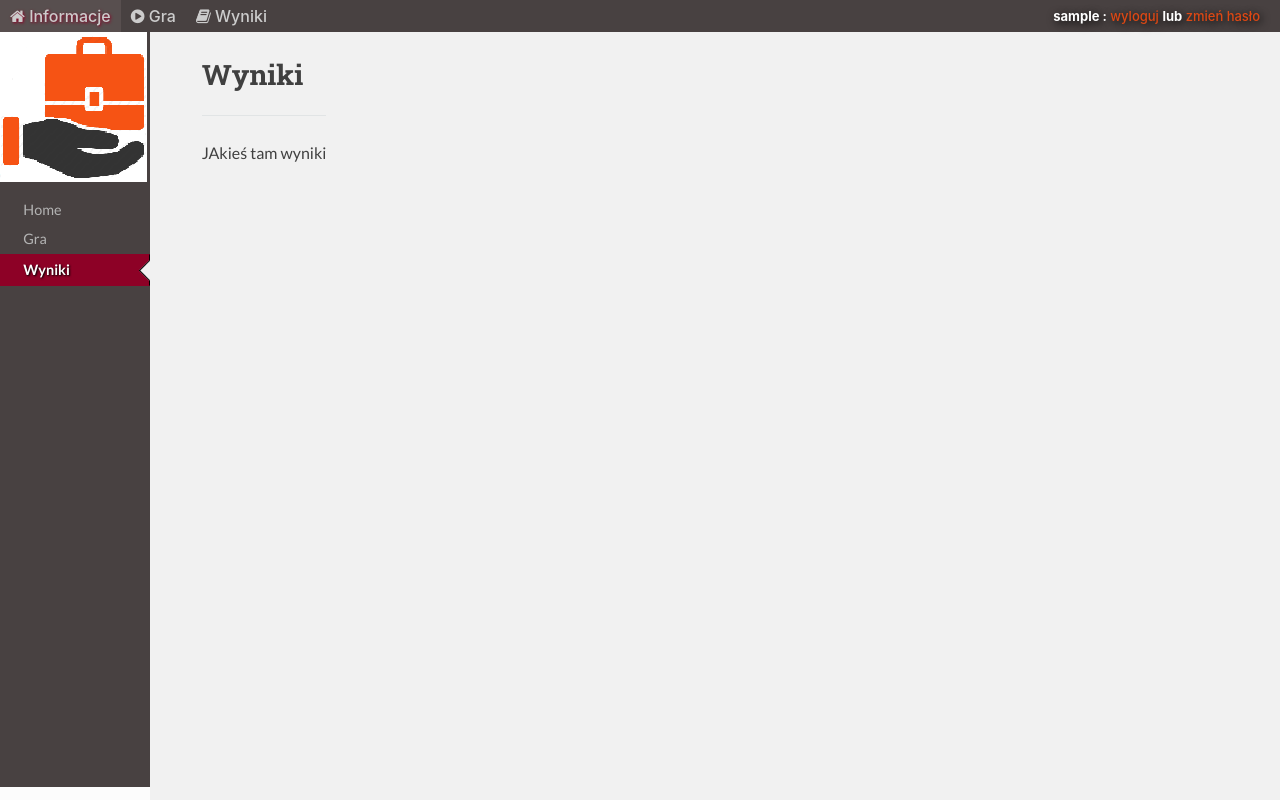
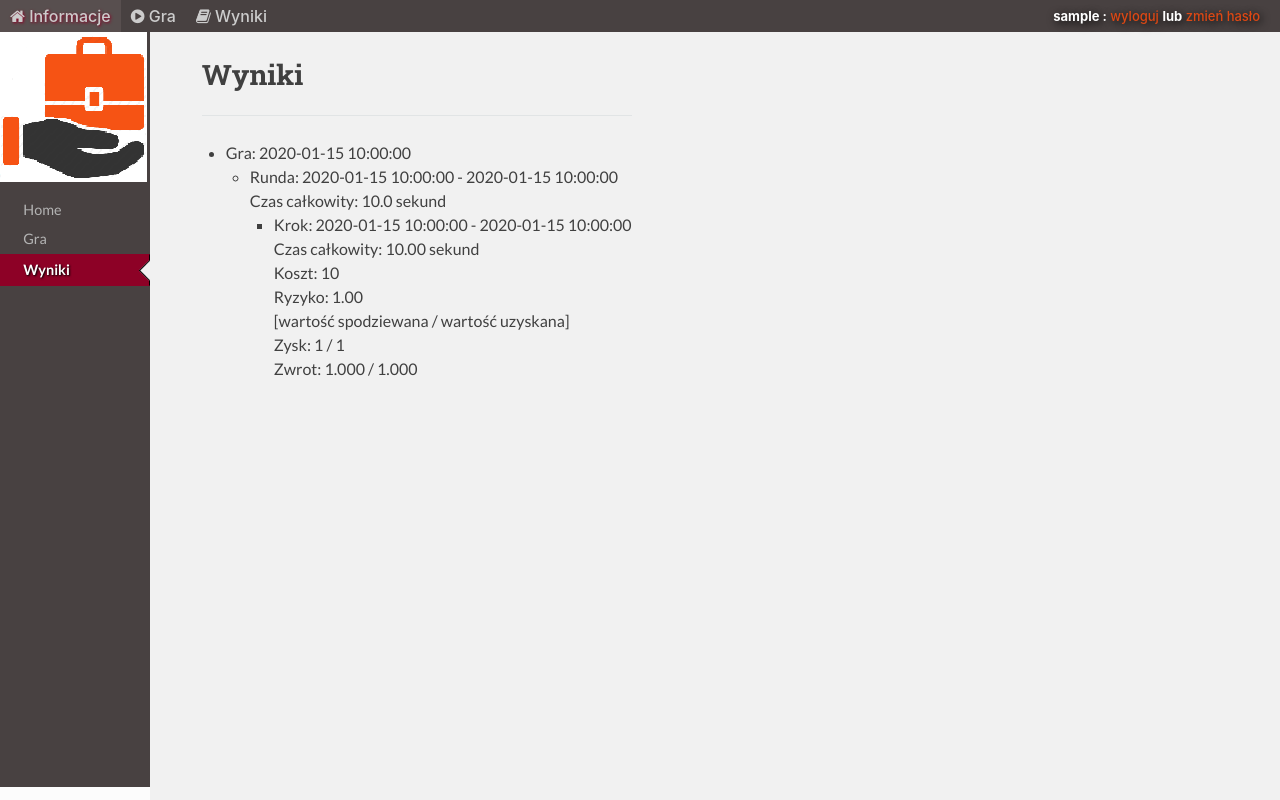
Before and after one commit to piotrpasterak/mgmnt_game, a Django app: page /results/ in a window 1280 px wide. Run offline with Django 3.2, Linux system fonts and the light colour scheme; a user stored in the database is signed in; tables that the repository leaves empty hold one stand-in row (values such as "Sample post"); some libraries are stand-ins or nearby versions.

Commit message:
results show

```diff
--- a/pages/views.py
+++ b/pages/views.py
@@ -1,6 +1,8 @@
 # -*- coding: UTF-8 -*-
 
 from django.views.generic import TemplateView
+
+from process.models import Game, Round, Step
 
 class GameView(TemplateView):
     template_name = "game/main.html"
@@ -14,6 +16,64 @@ class ResultsView(TemplateView):
 
     def get_context_data(self, **kwargs):
         context = super().get_context_data(**kwargs)
-        print(self.request)
-        print(kwargs)
+        context['games'] = self.restore_history()
+
         return context
+
+    def restore_history(self):
+        user_pk = self.request.user.pk
+        result = []
+
+        # find games
+        g = Game.objects.filter(user_id=user_pk)
+        g = g.order_by('-start_date')
+        for game in g:
+            record = {}
+            record['start_date'] = game.start_date.strftime("%Y-%m-%d %H:%M:%S")
+            record['children'] = self.restore_history_rounds(game.id)
+            if len(record['children']) > 0:
+                # do not append empty game
+                result.append(record)
+
+        return result
+
+    def restore_history_rounds(self, game_id):
+        result = []
+
+        r = Round.objects.filter(game_id=game_id)
+        r = r.order_by('-start_date')
+
+        for ro in r:
+            record = {}
+            record['start_date'] = ro.start_date.strftime("%Y-%m-%d %H:%M:%S")
+            record['end_date'] = ro.end_date.strftime("%Y-%m-%d %H:%M:%S")
+            record['total_time'] = ro.total_time
+            record['children'] = self.restore_history_steps(ro.id)
+            if len(record['children']) > 0:
+                # do not append empty round
+                result.append(record)
+
+        return result
+
+    def restore_history_steps(self, round_id):
+        result = []
+
+        s = Step.objects.filter(parent_round_id=round_id).filter(total_time__gte=0)
+        s = s.order_by('-start_date')
+
+        copy_names = [['total_time', "%.2f"], ['cost', "%d"], ['risk', "%.2f"],
+            ['expected_profit', "%d"], ['expected_return', "%.3f"],
+            ['real_profit', "%d"], ['real_return', "%.3f"]]
+
+        for step in s:
+            record = {}
+            record['start_date'] = step.start_date.strftime("%Y-%m-%d %H:%M:%S")
+            record['end_date'] = step.start_date.strftime("%Y-%m-%d %H:%M:%S")
+            for key in copy_names:
+                try:
+                    record[key[0]] = key[1] % getattr(step, key[0])
+                except Exception as e:
+                    record[key[0]] = getattr(step, key[0])
+            result.append(record)
+
+        return result
--- a/templates/results.html
+++ b/templates/results.html
@@ -7,6 +7,34 @@
 {% block content %}
     <h1>Wyniki</h1><hr>
 
-JAkieś tam wyniki
+
+    <ul>
+    {% for Game in games %}
+        <li>
+            Gra: {{ Game.start_date }}
+            <ul>
+            {% for Round in Game.children %}
+                <li>
+                    Runda: {{ Round.start_date }} - {{ Round.end_date }}<br>
+                    Czas całkowity: {{ Round.total_time }} sekund
+                    <ul>
+                    {% for Step in Round.children %}
+                        <li>
+                            Krok: {{ Step.start_date }} - {{ Step.end_date }}<br>
+                            Czas całkowity: {{ Step.total_time }} sekund<br>
+                            Koszt: {{ Step.cost }}<br>
+                            Ryzyko: {{ Step.risk }}<br>
+                            [wartość spodziewana / wartość uzyskana]<br>
+                            Zysk: {{ Step.expected_profit }} / {{ Step.real_profit }}<br>
+                            Zwrot: {{ Step.expected_return }} / {{ Step.real_return }}
+                        </li>
+                    {% endfor %}
+                    </ul>
+                </li>
+            {% endfor %}
+            </ul>
+        </li>
+    {% endfor %}
+    </ul>
 
 {% endblock %}
```
